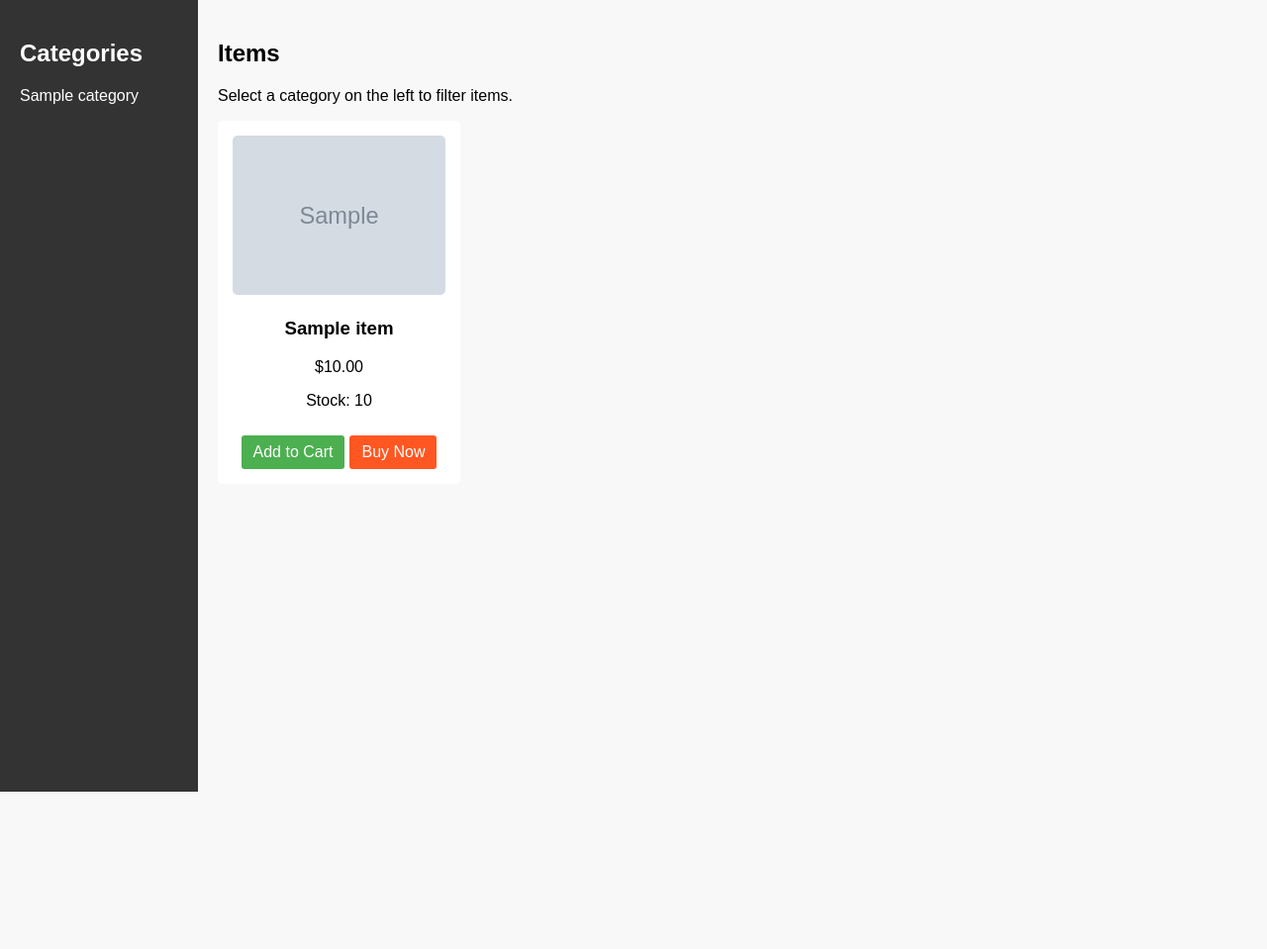
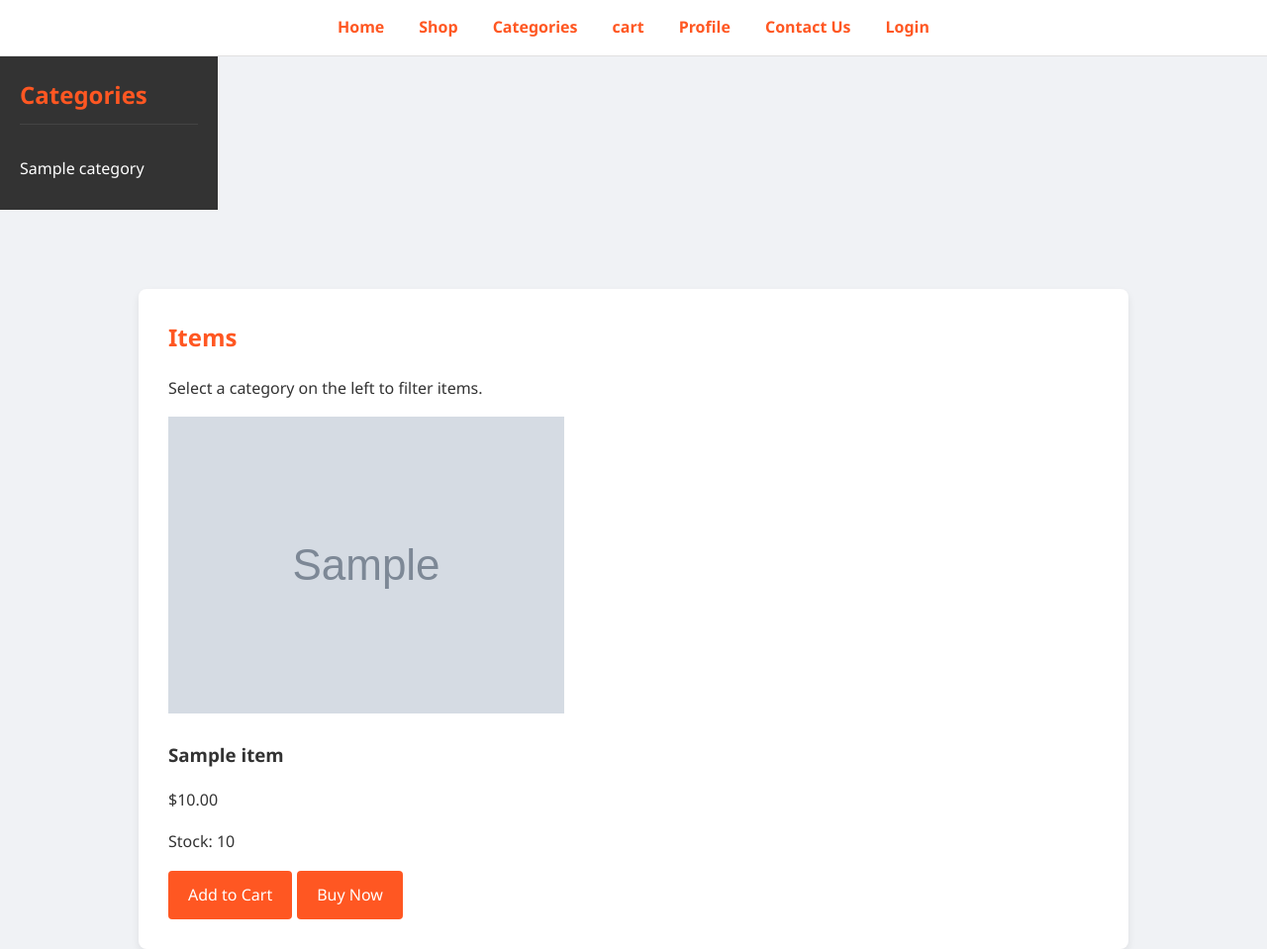
Before and after one commit to Harihkvent/Online-Grocery-Store, a PHP site: page /categories.php in a window 1280 px wide. Shown: the whole page at 99% size. Before the commit the page ends 800 px from the top, so only its background shows below. Run offline with PHP 8.4, Linux system fonts and the light colour scheme; tables that the repository leaves empty or names only in its code hold one stand-in row (values such as "Sample post"); grey boxes marked "Sample" are stand-in pictures.

Commit message:
fix: style and nav bar

```diff
--- a/categories.php
+++ b/categories.php
@@ -14,65 +14,235 @@ $categories_result = mysqli_query($conn, "SELECT * FROM categories ORDER BY cate
 <head>
   <meta charset="UTF-8">
   <title>Categories</title>
-  <style>
+  <style>/* Global Styles */
+* {
+  box-sizing: border-box;
+}
+
 body {
+  font-family: 'Segoe UI', Tahoma, Geneva, Verdana, sans-serif;
+  background: #f0f2f5;
   margin: 0;
-      font-family: Arial, sans-serif;
-      background: #f8f8f8;
+  padding: 0;
+  color: #333;
+  line-height: 1.6;
+}
+
+/* Navigation */
+nav {
+  background: #fff;
+  border-bottom: 1px solid #e0e0e0;
+  padding: 10px 20px;
   display: flex;
+  flex-wrap: wrap;
+  justify-content: center;
+  gap: 15px;
+  position: sticky; /* keeps the nav bar at the top when scrolling */
+  top: 0;
+  z-index: 1000; /* ensure the nav stays above other elements */
 }
+
+nav a {
+  color: #FF5722;
+  text-decoration: none;
+  font-weight: bold;
+  padding: 5px 10px;
+  transition: color 0.3s ease;
+}
+
+nav a:hover {
+  color: #e64a19;
+}
+
+/* Optional header (if used) */
+header {
+  background: #FF5722;
+  padding: 30px 20px;
+  text-align: center;
+  color: #fff;
+}
+
+header h1 {
+  margin: 0;
+  font-size: 2.5em;
+}
+
+/* Main container below nav */
+main,
+.main-content { /* Use either <main> or a .main-content div */
+  max-width: 1000px;
+  margin: 0 auto;
+  padding: 30px;
+  margin-top: 80px; /* ensures space below the sticky nav bar */
+  background: #fff;
+  border-radius: 8px;
+  box-shadow: 0 4px 8px rgba(0,0,0,0.08);
+}
+
+/* Headings */
+h2 {
+  margin-top: 0;
+  color: #FF5722;
+}
+
+/* Tables */
+table {
+  width: 100%;
+  border-collapse: collapse;
+  margin: 20px 0;
+}
+
+th, td {
+  padding: 15px;
+  text-align: left;
+  border-bottom: 1px solid #e0e0e0;
+}
+
+th {
+  background-color: #fafafa;
+  font-weight: 600;
+}
+
+td {
+  background-color: #fff;
+}
+
+/* Total Section */
+.total {
+  text-align: right;
+  font-size: 1.2em;
+  font-weight: bold;
+  margin-top: 20px;
+}
+
+/* Buttons */
+.btn {
+  display: inline-block;
+  padding: 12px 20px;
+  background: #FF5722;
+  color: #fff;
+  text-decoration: none;
+  border-radius: 4px;
+  transition: background 0.3s ease;
+}
+
+.btn:hover {
+  background: #e64a19;
+}
+
+/* Forms */
+form {
+  max-width: 500px;
+  margin: 30px auto;
+  padding: 20px;
+  background: #fafafa;
+  border-radius: 8px;
+  box-shadow: 0 2px 4px rgba(0,0,0,0.06);
+}
+
+form input[type="text"],
+form input[type="email"] {
+  width: 100%;
+  padding: 12px;
+  margin: 10px 0;
+  border: 1px solid #ccc;
+  border-radius: 4px;
+}
+
+form input[type="submit"] {
+  background: #FF5722;
+  border: none;
+  width: 100%;
+  padding: 12px;
+  color: #fff;
+  font-size: 1em;
+  border-radius: 4px;
+  cursor: pointer;
+  transition: background 0.3s ease;
+}
+
+form input[type="submit"]:hover {
+  background: #e64a19;
+}
+
+/* Responsive Design */
+@media (max-width: 768px) {
+  main, .main-content {
+    margin: 20px;
+    margin-top: 80px; /* same offset for the sticky nav */
+    padding: 20px;
+  }
+
+  nav {
+    flex-direction: column;
+    gap: 10px;
+  }
+}
+
+
 .sidebar {
-      width: 200px;
-      background: #333;
+  /* Adjust the width as needed */
+  width: 220px;
+  background-color: #333;
   color: #fff;
   padding: 20px;
   box-sizing: border-box;
+  /* Optional: If you want the sidebar to take full height and stay on the left:
+     position: fixed;
+     top: 0;
+     left: 0;
      height: 100vh;
+     overflow-y: auto;
+  */
 }
+
+.sidebar h2 {
+  margin-top: 0;
+  margin-bottom: 1em;
+  font-size: 1.5em;
+  border-bottom: 1px solid #444;
+  padding-bottom: 10px;
+}
+
 .sidebar a {
   display: block;
   color: #fff;
   text-decoration: none;
-      margin-bottom: 10px;
+  padding: 8px 0;
+  border-radius: 4px;
+  transition: background 0.3s ease, padding-left 0.3s ease;
 }
+
 .sidebar a:hover {
-      background: #444;
-      padding-left: 5px;
+  background-color: #444;
+  padding-left: 10px;
 }
-    .main-content {
-      flex: 1;
-      padding: 20px;
+
+/* Optional: For mobile responsiveness */
+@media (max-width: 768px) {
+  .sidebar {
+    width: 100%;
+    /* If you want the sidebar to appear at the top on mobile, remove fixed positioning
+       and maybe place it above main content in HTML, etc. */
   }
-    .items-grid {
-      display: grid;
-      grid-template-columns: repeat(auto-fill, minmax(220px, 1fr));
-      gap: 20px;
 }
-    .item-card {
-      background: #fff;
-      padding: 15px;
-      text-align: center;
-      border-radius: 5px;
-    }
-    .item-card img {
-      max-width: 100%;
-      height: auto;
-      border-radius: 5px;
-    }
-    .btn {
-      display: inline-block;
-      padding: 8px 12px;
-      margin-top: 10px;
-      background: #4CAF50;
-      color: #fff;
-      text-decoration: none;
-      border-radius: 3px;
-    }
-    .btn:hover {
-      background: #45a049;
-    }
+
   </style>
 </head>
+
+    <nav>
+    <a href="homepage.php">Home</a>
+    <a href="homepage.php">Shop</a>
+    <a href="categories.php">Categories</a>
+    <a href="cart.php">cart</a>
+    <a href="profile.php">Profile</a>
+    <a href="contact.php">Contact Us</a>
+    <?php if(isset($_SESSION['email'])): ?>
+      <a href="logout.php">Logout</a>
+    <?php else: ?>
+      <a href="login.php">Login</a>
+    <?php endif; ?>
+  </nav>
 <body>
   <!-- SIDEBAR: list categories -->
   <div class="sidebar">
```
Lines whose indentation alone changed are shown as unchanged.
